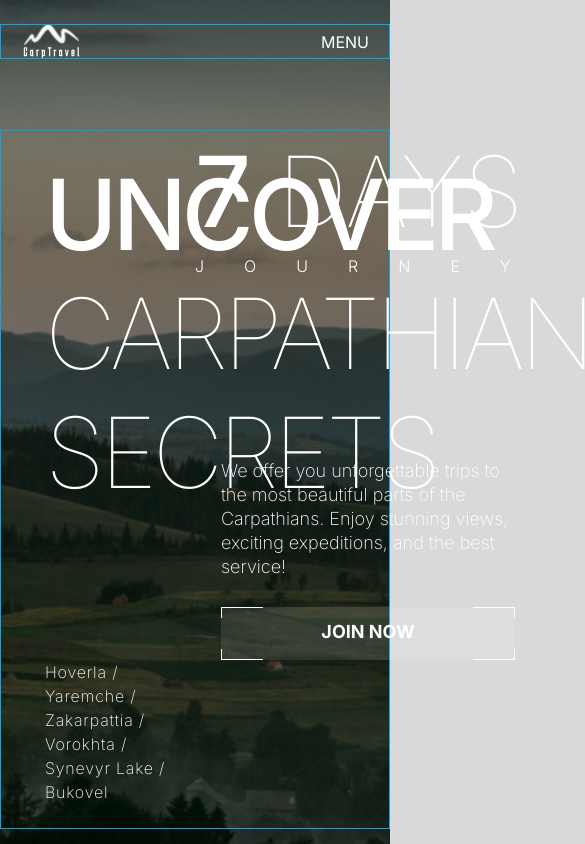
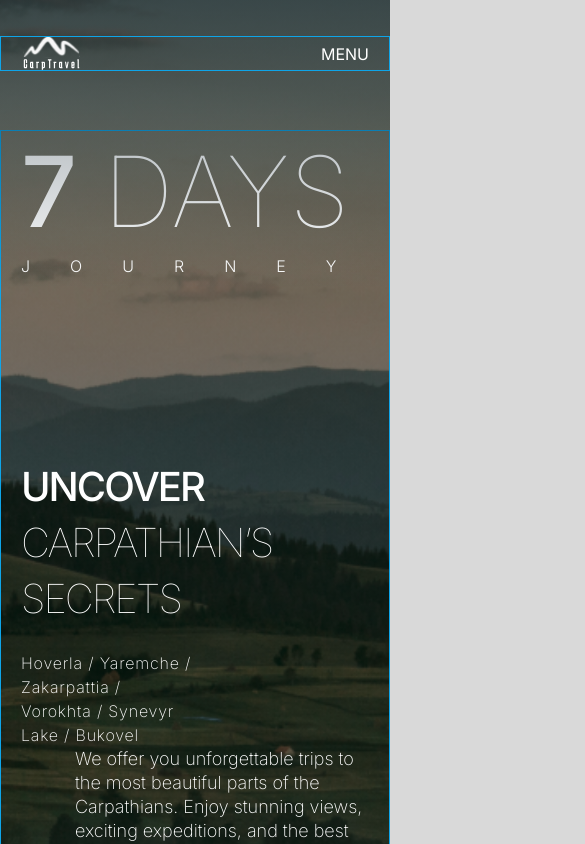
Before and after one commit to darynakarmazin/carp-travel, a Next.js app: page / in a window 390 px wide. Shown: the top 844 px of the page, 585 px wide, since content can reach past the window. Built offline with nearby package versions, Linux system fonts and the light colour scheme.

Commit message:
Changet direction for Hero section

```diff
--- a/src/components/Header/Header.tsx
+++ b/src/components/Header/Header.tsx
@@ -21,7 +21,7 @@ function Header() {
 
   return (
     <>
-      <header className="header-section absolute w-full top-0 left-0 pt-6 pb-[88px]">
+      <header className="header-section absolute w-full top-0 left-0  pt-9 pb-[218px] xl:pt-6 xl:pb-[88px]">
         <Container>
           <nav className="flex justify-between items-center">
             <Link href="/" aria-label="logo-carp-travel">
--- a/src/components/Hero/Hero.tsx
+++ b/src/components/Hero/Hero.tsx
@@ -7,23 +7,34 @@ function Hero() {
   return (
     <section id="hero" className={`hero-section pt-[130px] pb-[104px] `}>
       <Container>
-        <div className={`flex justify-between `}>
+        <div className={`flex flex-col md:flex-row justify-between`}>
+          <div
+            className={`md:hidden w-[320px] mb-[181px] text-[98px] leading-tight font-medium`}
+          >
+            <p>
+              {slogan[0]}&nbsp;
+              <span className={`font-thin`}>{slogan[1]}</span>
+            </p>
+            <p className={`text-base tracking-[2.5em] font-light`}>
+              {slogan[2]}
+            </p>
+          </div>
           <div className={`w-1/2`}>
             <h1
-              className={`text-[98px] uppercase font-thin tracking-tighter leading-[119px] pt-6 pl-6 mb-[148px]`}
+              className={`text-[40px] md:text-[67px] xl:text-[98px] uppercase font-thin tracking-tighter leading-[56px] md:leading-[81px] xl:leading-[119px] xl:pt-6 xl:pl-6 mb-6 md:mb-[64px] xl:mb-[148px]`}
             >
               <span className={"font-medium"}>{title[0]}</span> {title[1]}{" "}
               {title[2]}
             </h1>
             <p
-              className={`text-base font-extralight leading-normal tracking-wider pl-6 mb-6`}
+              className={`text-base font-extralight leading-normal tracking-wider xl:pl-6 xl:mb-6`}
             >
               {cities}
             </p>
           </div>
           <div className={`flex flex-col items-end`}>
             <div
-              className={`w-[320px] mb-[181px] text-[98px] leading-tight font-medium`}
+              className={`max-md:hidden w-[320px] mb-[181px] text-[98px] leading-tight font-medium`}
             >
               <p>
                 {slogan[0]}&nbsp;
```
